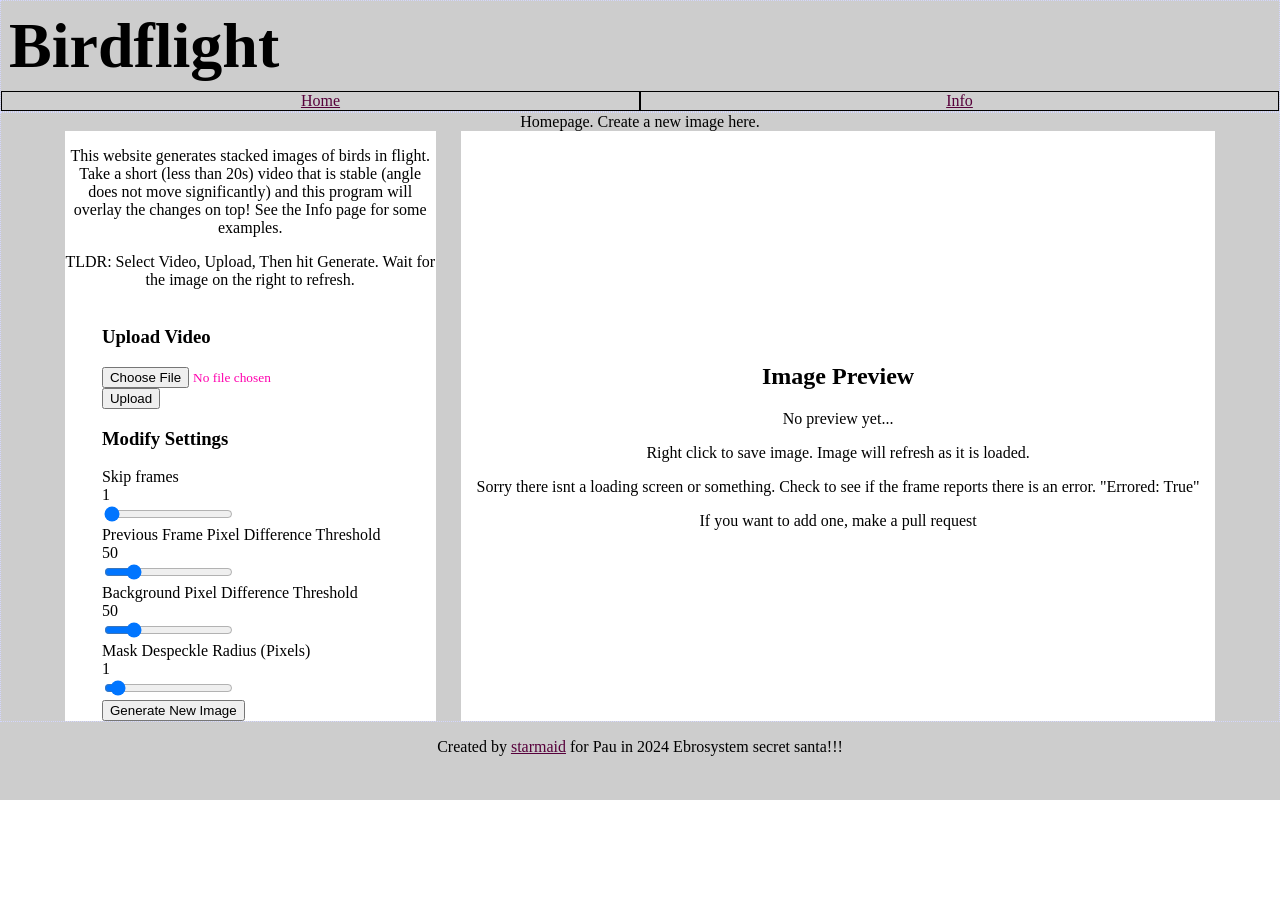
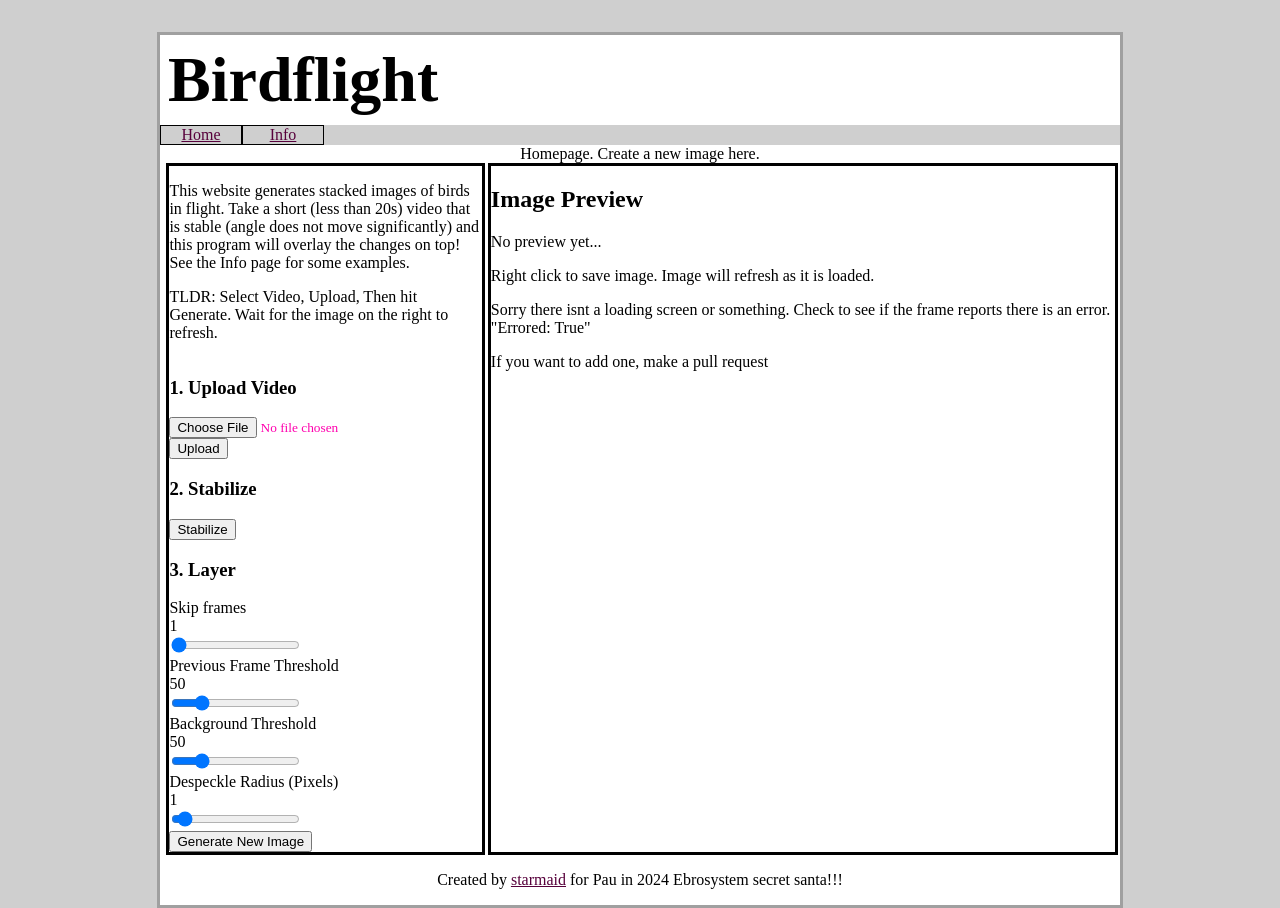
Before and after one commit to starmaid/birdflight, a Flask app: page / in a window 1280 px wide. Before the commit the page ends 800 px from the top, so only its background shows below. Run offline with Flask 3, Linux system fonts and the light colour scheme; some libraries are stand-ins or nearby versions.

Commit message:
start the visual overhaul of the page

```diff
--- a/app/static/styles.css
+++ b/app/static/styles.css
@@ -1,22 +1,6 @@
-@font-face {
-    font-family: RubikGlitch;
-    src: url(RubikGlitch-Regular.ttf);
-}
-
-@font-face {
-    font-family: TitilliumWeb;
-    src: url(TitilliumWeb-Regular.ttf);
-}
-
-@font-face {
-    font-family: TitilliumWeb;
-    src: url(TitilliumWeb-Bold.ttf);
-    font-weight: bold;
-}
-
-@font-face {
-    font-family: VT323;
-    src: url(VT323-Regular.ttf);
+:root {
+    --background:rgb(207, 207, 207);
+    --mid-border: rgb(160,160,160);
 }
 
 p {
@@ -56,88 +40,6 @@ img {
   max-height: 70%;
 }
 
-.logo {
-    font-family: DMSerifText-Regular;
-    font-size: 4rem;
-    text-align: left;
-    height: fit-content;
-    margin: 0.5rem;
-    color: black;
-}
-
-.menu {
-    background-color: rgb(207, 207, 207);
-    display: flex;
-    flex-direction: row;
-    align-items: center;
-}
-.li {
-    flex: 1 1 auto;
-    flex-flow: row;
-    width: 25%;
-    height: min-content;
-    text-align: center;
-    border: 1px solid black;
-}
-
-.pageinfo {
-    align-items: center;
-    margin: 0;
-}
-
-.pageinfo.text {
-    text-align: center;
-    margin-top: 0;
-    margin-bottom: 0;
-    margin-left: 15%;
-    margin-right: 15%;
-}
-
-.parent {
-    flex: 1 1 auto;
-    display: flex;
-    flex-direction: row;
-}
-
-.left {
-    flex: 1 1 auto;
-    margin-top: 0%;
-    margin-right: 1%;
-    margin-left: 5%;
-    margin-bottom: 5%;
-    width: 25%;
-    display: flex;
-    flex-flow: row;
-    align-items: center;
-    background-color: white;
-    border-radius: 0rem;
-}
-
-.right {
-    flex: auto;
-    margin-top: 0%;
-    margin-right: 5%;
-    margin-left: 1%;
-    margin-bottom: 5%;
-    width: 55%;
-    display: flex;
-    flex-flow: row;
-    align-items: center;
-    background-color: white;
-    border-radius: 0rem;
-}
-
-.ctextcontainer {
-    flex: 1 1 auto;
-    text-align: center;
-}
-
-.textcontainer {
-    flex: 1 1 auto;
-    margin: 10%;
-    text-align: left;
-}
-
 .gallerycontainer {
     flex: 1 1 auto;
     margin: 10%;
@@ -148,7 +50,107 @@ html,
 body {
     height: 95%;
     margin: 0;
-    background-color: rgb(205, 205, 205);
+    background-color: var(--background);
+}
+
+.page-background {
+    border: 2px;
+    display: flex;
+    flex-direction: column;
+    align-items: center;
+}
+
+.page-container {
+    margin-top: 2rem;
+    width: 60rem;
+    border-style: solid;
+    border-color: var(--mid-border);
+    background-color: white;
+}
+
+.page-container-box {
+    display: flex;
+    flex-direction: column;
+    justify-content: flex-start;
+    align-items: stretch;
+}
+
+.row-header {
+    border: 2px;
+}
+
+.logo {
+    font-family: DMSerifText-Regular;
+    font-size: 4rem;
+    text-align: left;
+    height: fit-content;
+    margin: 0.5rem;
+    color: black;
+}
+
+.menubar {
+    background-color: var(--background);
+    display: flex;
+    flex-direction: row;
+    align-items: start;
+}
+.menubar-item {
+    flex: 0 1 auto;
+    flex-flow: row;
+    width: 5rem;
+    height: min-content;
+    text-align: center;
+    border: 1px solid black;
+}
+
+.footer {
+    flex: 1 1 auto;
+    text-align: center;
+}
+
+.pageinfo-text {
+    text-align: center;
+    margin-top: 0;
+    margin-bottom: 0;
+    margin-left: 15%;
+    margin-right: 15%;
+}
+
+
+.parent {
+    flex: 1 1 auto;
+    display: flex;
+    flex-direction: row;
+}
+
+.left {
+    flex: 1 1 auto;
+    margin-left: 0.4rem;
+    margin-right: 0.1rem;
+    width: 33%;
+    display: flex;
+    flex-flow: column;
+    align-items: start;
+    background-color: white;
+    border-radius: 0rem;
+    border-style: solid;
+}
+
+.right {
+    flex: auto;
+    width: 66%;
+    margin-left: 0.1rem;
+    margin-right: 0.1rem;
+    display: flex;
+    flex-flow: column;
+    align-items: center;
+    background-color: white;
+    border-radius: 0rem;
+    border-style: solid;
+}
+
+.entry-step {
+    text-align: left;
 }
 
 .box {
@@ -162,7 +164,7 @@ body {
 }
 
 .box .row.header {
-    flex: 0 1 auto;
+    flex: 0 0 auto;
 }
 
 .box .row.content {
@@ -183,10 +185,10 @@ body {
     overflow: hidden;
     width: 100%;
     padding-top: 56.25%; /* 16:9 Aspect Ratio (divide 9 by 16 = 0.5625) */
-  }
+}
 
-  /* Then style the iframe to fit in the container div with full height and width */
-  .responsive-iframe {
+/* Then style the iframe to fit in the container div with full height and width */
+.responsive-iframe {
     position: absolute;
     top: 0;
     left: 0;
@@ -194,4 +196,4 @@ body {
     right: 0;
     width: 100%;
     height: 100%;
-  }
+}
--- a/app/templates/imgview.html
+++ b/app/templates/imgview.html
@@ -17,7 +17,7 @@
     {% else %}
     <script>
         function refresh() {
-            setTimeout("location.reload();", 100);
+            setTimeout("location.reload();", 10000);
         }
         refresh();
     </script>
--- a/app/templates/index.html
+++ b/app/templates/index.html
@@ -1,45 +1,61 @@
 {% extends "layout.html" %}
+
 {% block pageinfo %}
-<p class="pageinfo text">Homepage. Create a new image here.</p>
+<p class="pageinfo-text">Homepage. Create a new image here.</p>
 {% endblock %}
 
-{% block left %}
-<div class="ctextcontainer">
-  <p>This website generates stacked images of birds in flight. Take a short (less than 20s) video that is stable (angle does not move significantly) and this program will overlay the changes on top! See the Info page for some examples.</p>
+{% block content %}
+<div class="parent">
+  <div class="left">
+    <div>
+      <p>This website generates stacked images of birds in flight. Take a short (less than 20s) video that is stable
+        (angle
+        does not move significantly) and this program will overlay the changes on top! See the Info page for some
+        examples.
+      </p>
       <p>TLDR: Select Video, Upload, Then hit Generate. Wait for the image on the right to refresh.</p>
-  <div class="textcontainer">
-    <h3>Upload Video</h3>
+    </div>
+
+    <div class="entry-step">
+      <h3>1. Upload Video</h3>
       <form action="/api/upload" method="post" enctype="multipart/form-data">
         <input type="file" name="videofile" id="videofile" accept="video/*"><br>
         <button type="submit">Upload</button>
       </form>
-
       {% if error %}
       <p>Message: {{ error }}</p>
       {% endif %}
-    <h3>Modify Settings</h3>
+    </div>
+    <div class="entry-step">
+      <h3>2. Stabilize</h3>
+      <form action="/api/stabilize" method="post" enctype="multipart/form-data">
+        <button type="submit">Stabilize</button>
+      </form>
+    </div>
+
+    <div class="entry-step">
+
+      <h3>3. Layer</h3>
       <form action="/" method="post" enctype="multipart/form-data">
         <label for="range1">Skip frames</label>
         <div id="range1"></div>
         <input type="range" min="1" max="15" value="1" class="slider" id="range1slider" name="range1slider">
         <br>
-      <label for="range2">Previous Frame Pixel Difference Threshold</label>
+        <label for="range2">Previous Frame Threshold</label>
         <div id="range2"></div>
         <input type="range" min="0" max="255" value="50" class="slider" id="range2slider" name="range2slider">
         <br>
-      <label for="range3">Background Pixel Difference Threshold</label>
+        <label for="range3">Background Threshold</label>
         <div id="range3"></div>
         <input type="range" min="0" max="255" value="50" class="slider" id="range3slider" name="range3slider">
         <br>
-      <label for="range4">Mask Despeckle Radius (Pixels)</label>
+        <label for="range4">Despeckle Radius (Pixels)</label>
         <div id="range4"></div>
         <input type="range" min="0" max="20" value="1" class="slider" id="range4slider" name="range4slider">
         <br>
         <button type="submit">Generate New Image</button>
       </form>
 
-  </div>
-</div>
       <script>
         var slider1 = document.getElementById("range1slider");
         var output1 = document.getElementById("range1");
@@ -77,9 +93,10 @@
           output4.innerHTML = this.value;
         }
       </script>
-{% endblock %}
+    </div>
 
-{% block right %}
+  </div>
+  <div class="right">
     <div class="ctextcontainer">
       <h2>Image Preview</h2>
       {% if preview_img %}
@@ -91,9 +108,10 @@
       {% endif %}
 
       <p>Right click to save image. Image will refresh as it is loaded.</p>
-  <p>Sorry there isnt a loading screen or something. Check to see if the frame reports there is an error. "Errored: True"</p>
+      <p>Sorry there isnt a loading screen or something. Check to see if the frame reports there is an error. "Errored:
+        True"</p>
       <p>If you want to add one, make a pull request</p>
     </div>
-
-
+  </div>
+</div>
 {% endblock %}
--- a/app/templates/layout.html
+++ b/app/templates/layout.html
@@ -7,37 +7,31 @@
 </head>
 
 <body>
-  <script data-goatcounter="https://starmaid.goatcounter.com/count"
-        async src="//gc.zgo.at/count.js"></script>
-  <div class="box">
-    <div class="row header">
+  <script data-goatcounter="https://starmaid.goatcounter.com/count" async src="//gc.zgo.at/count.js"></script>
+  <div class="page-background">
+    <div class="page-container">
+      <div class="page-container-box">
+        <div class="row-header">
           <h1 class="logo">
             Birdflight
           </h1>
-      <div class="menu">
-        <div class="li"><a href="{{ url_for('index') }}">Home</a></div>
-        <div class="li"><a href="{{ url_for('info') }}">Info</a></div>
+          <div class="menubar">
+            <div class="menubar-item"><a href="{{ url_for('index') }}">Home</a></div>
+            <div class="menubar-item"><a href="{{ url_for('info') }}">Info</a></div>
           </div>
-    </div>
-    <div class="row content">
-      <div class="pageinfo">
           {% block pageinfo %}
           {% endblock %}
         </div>
-      <div class="parent">
-        <div class="left">
-          {% block left %}
+        <div class="page-content">
+          {% block content %}
           {% endblock %}
         </div>
-        <div class="right">
-          {% block right %}
-          {% endblock %}
+        <div class="footer">
+          <p>Created by <a href="http://github.com/starmaid">starmaid</a> for Pau in 2024 Ebrosystem secret santa!!!</p>
         </div>
       </div>
     </div>
   </div>
-  <div class="ctextcontainer">
-    <p>Created by <a href="http://github.com/starmaid">starmaid</a> for Pau in 2024 Ebrosystem secret santa!!!</p>
   </div>
 </body>
 
```
Also changed, not shown: README.md, app/static/RubikGlitch-Regular.ttf (deleted), app/static/TitilliumWeb-Bold.ttf (deleted), app/static/TitilliumWeb-Regular.ttf (deleted), app/static/VT323-Regular.ttf (deleted), 2 other files. Lines whose indentation alone changed are shown as unchanged.
